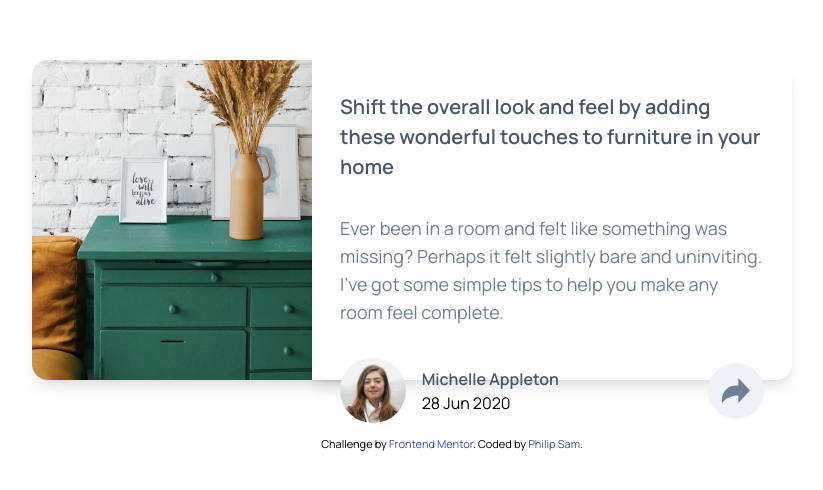
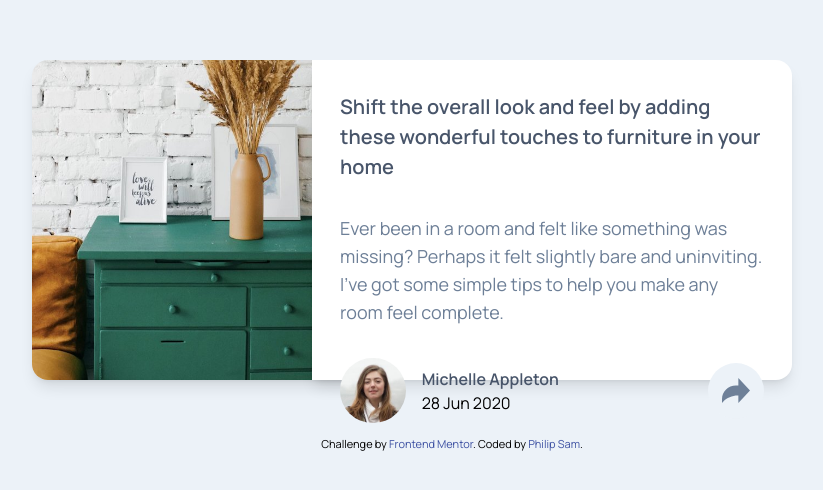
Before and after one commit to TenonCzar/article-preview-component, a website: page index.html in a window 1280 px wide. Shown: the part 164-654 px from the top of the page, without its empty margins (188-1011 px from the left). Drawn offline with Linux system fonts and the light colour scheme.

Commit message:
completed

```diff
--- a/index.html
+++ b/index.html
@@ -27,7 +27,7 @@
     </style>
   </head>
   <body
-    class="bg-white flex flex-col h-screen gap-4 justify-center font-manrope"
+    class="bg-LightGrayishBlue flex flex-col h-screen gap-4 justify-center font-manrope"
   >
     <div class="md:flex flex-shrink p-10 md:h-[400px] justify-center relative">
       <img
```
Also changed, not shown: output.css.
